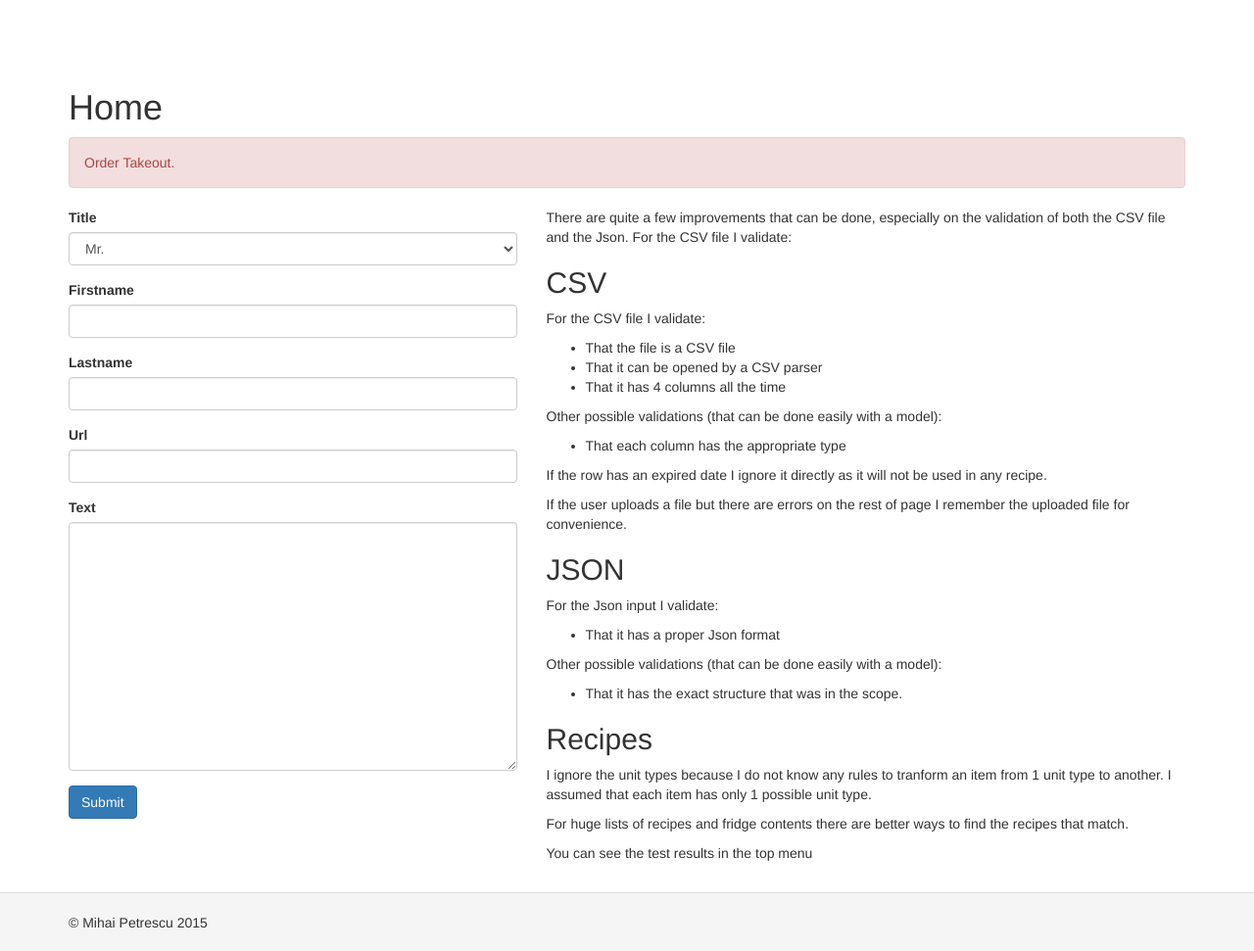
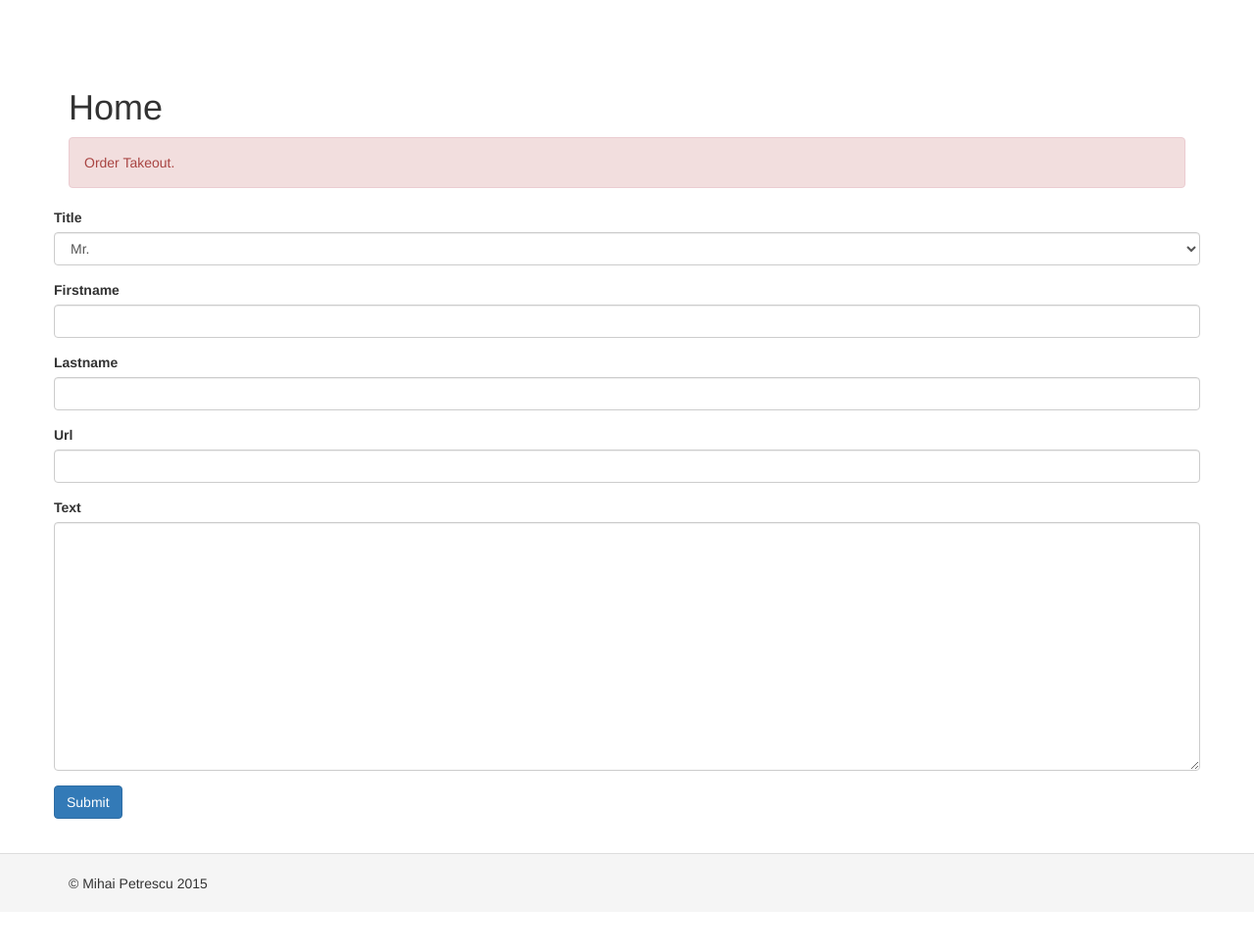
Before and after one commit to Mihai-P/yii2-recipes, a Yii app: template views/site/index.php in a window 1280 px wide. Shown: the whole page at 98% size. After the commit the page ends 908 px from the top, so only its background shows below. Run offline with PHP 8.4 and a stand-in for Yii, Linux system fonts and the light colour scheme; the template is opened without the code that fills it, so the values that code supplies are empty; form fields are guessed from the names that the template uses; some libraries are stand-ins or nearby versions.

Commit message:
adding more things for testing

```diff
--- a/views/site/index.php
+++ b/views/site/index.php
@@ -39,7 +39,6 @@ div.required label.control-label:after {
 }
 </style>
     <div class="row">
-        <div class="col-lg-5">
 	<?php $form = ActiveForm::begin([
 	    'id' => 'recipe-form',
 	    'validateOnChange' => true,
@@ -57,34 +56,4 @@ div.required label.control-label:after {
 	    </div>
 	<?php ActiveForm::end(); ?>
     </div>
-        <div class="col-lg-7">
-            <p>There are quite a few improvements that can be done, especially on the validation of both the CSV file and the Json. For the CSV file I validate:</p>
-            <h2>CSV</h2>
-            <p>For the CSV file I validate:</p>
-            <ul>
-                <li>That the file is a CSV file</li>
-                <li>That it can be opened by a CSV parser</li>
-                <li>That it has 4 columns all the time</li>
-            </ul>
-            <p>Other possible validations (that can be done easily with a model):</p>
-            <ul>
-                <li>That each column has the appropriate type</li>
-            </ul>
-            <p>If the row has an expired date I ignore it directly as it will not be used in any recipe.</p>
-            <p>If the user uploads a file but there are errors on the rest of page I remember the uploaded file for convenience.</p>
-            <h2>JSON</h2>
-            <p>For the Json input I validate:</p>
-            <ul>
-                <li>That it has a proper Json format</li>
-            </ul>
-            <p>Other possible validations (that can be done easily with a model):</p>
-            <ul>
-                <li>That it has the exact structure that was in the scope.</li>
-            </ul>
-            <h2>Recipes</h2>
-            <p>I ignore the unit types because I do not know any rules to tranform an item from 1 unit type to another. I assumed that each item has only 1 possible unit type.</p>
-            <p>For huge lists of recipes and fridge contents there are better ways to find the recipes that match.</p>
-            <p>You can see the test results in the top menu</p>
 </div>
-    </div>
-</div>
```
Lines whose indentation alone changed are shown as unchanged.
